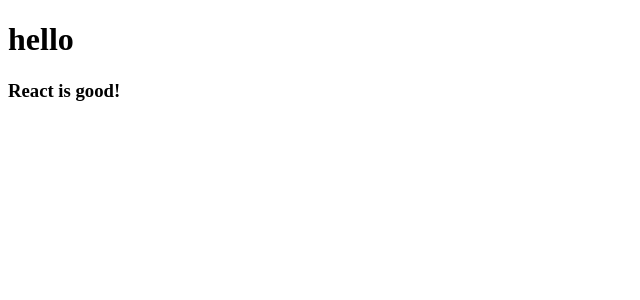
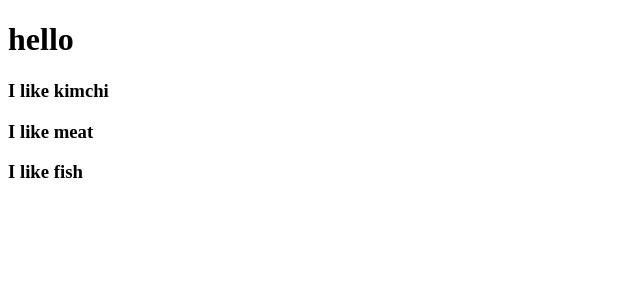
Before and after one commit to yesky85/movie_app, a React (Create React App) app: page / in a window 1280 px wide. Shown: the top 300 px of the page, without its empty margins (0-640 px from the left). Built offline with nearby package versions, Linux system fonts and the light colour scheme.

Commit message:
Reusable Components with JSX + Props

```diff
--- a/src/App.js
+++ b/src/App.js
@@ -1,11 +1,16 @@
 import React from "react";
-import Base from "./Base";
+
+function Food({ favourite }) {
+  return <h3>I like {favourite}</h3>;
+}
 
 function App() {
   return (
     <div className="App">
       <h1>hello</h1>
-      <Base />
+      <Food favourite="kimchi" />
+      <Food favourite="meat" />
+      <Food favourite="fish" />
     </div>
   );
 }
--- a/src/Base.js
+++ /dev/null
@@ -1,7 +0,0 @@
-import React from "react";
-
-function Base() {
-  return <h3>React is good!</h3>;
-}
-
-export default Base;
```
